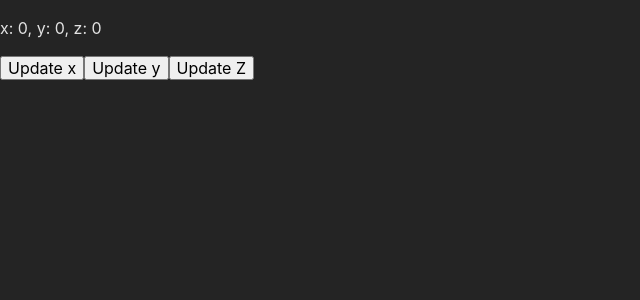
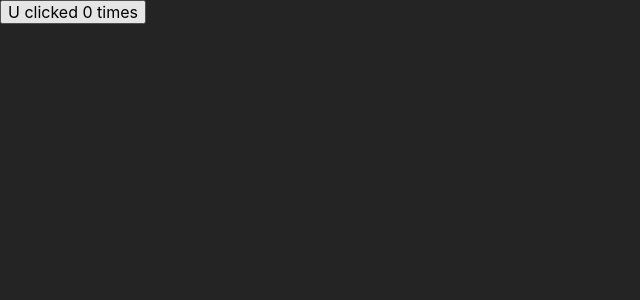
Before and after one commit to DarkEnjex/my-react, a React (Vite) app: page / in a window 1280 px wide. Shown: the top 300 px of the page, without its empty margins (0-640 px from the left). Built offline with nearby package versions, Linux system fonts and the light colour scheme.

Commit message:
add moore click

```diff
--- a/src/components/App.jsx
+++ b/src/components/App.jsx
@@ -175,46 +175,61 @@
 // }
 
 // ?
-import { useState } from "react";
+// import { useState } from "react";
+
+// export default function App() {
+//   const [values, setValues] = useState({
+//     x: 0,
+//     y: 0,
+//     z: 0,
+//   });
+
+//   const updateX = () => {
+//     setValues({
+//       ...values,
+//       x: values.x + 1,
+//     });
+//   };
+
+//   const updateY = () => {
+//     setValues({
+//       ...values,
+//       y: values.y + 1,
+//     });
+//   };
+
+//   const updateZ = () => {
+//     setValues({
+//       ...values,
+//       z: values.z + 1,
+//     });
+//   };
+
+//   return (
+//     <div>
+//       <p>
+//         x: {values.x}, y: {values.y}, z:{" "}
+//         {values.z}
+//       </p>
+
+//       <button onClick={updateX}>Update x</button>
+//       <button onClick={updateY}>Update y</button>
+//       <button onClick={updateZ}>Update Z</button>
+//     </div>
+//   );
+// }
+
+// ?
+import { useState, useEffect } from "react";
 
 export default function App() {
-  const [values, setValues] = useState({
-    x: 0,
-    y: 0,
-    z: 0,
+  const [clicks, setClicks] = useState(0);
+  useEffect(() => {
+    document.title = `U clicked ${clicks} times`;
   });
-
-  const updateX = () => {
-    setValues({
-      ...values,
-      x: values.x + 1,
-    });
-  };
-
-  const updateY = () => {
-    setValues({
-      ...values,
-      y: values.y + 1,
-    });
-  };
-
-  const updateZ = () => {
-    setValues({
-      ...values,
-      z: values.z + 1,
-    });
-  };
-
   return (
-    <div>
-      <p>
-        x: {values.x}, y: {values.y}, z:{" "}
-        {values.z}
-      </p>
-
-      <button onClick={updateX}>Update x</button>
-      <button onClick={updateY}>Update y</button>
-      <button onClick={updateZ}>Update Z</button>
-    </div>
+    <button onClick={() => setClicks(clicks + 1)}>
+      U clicked {clicks} times
+    </button>
   );
 }
```
